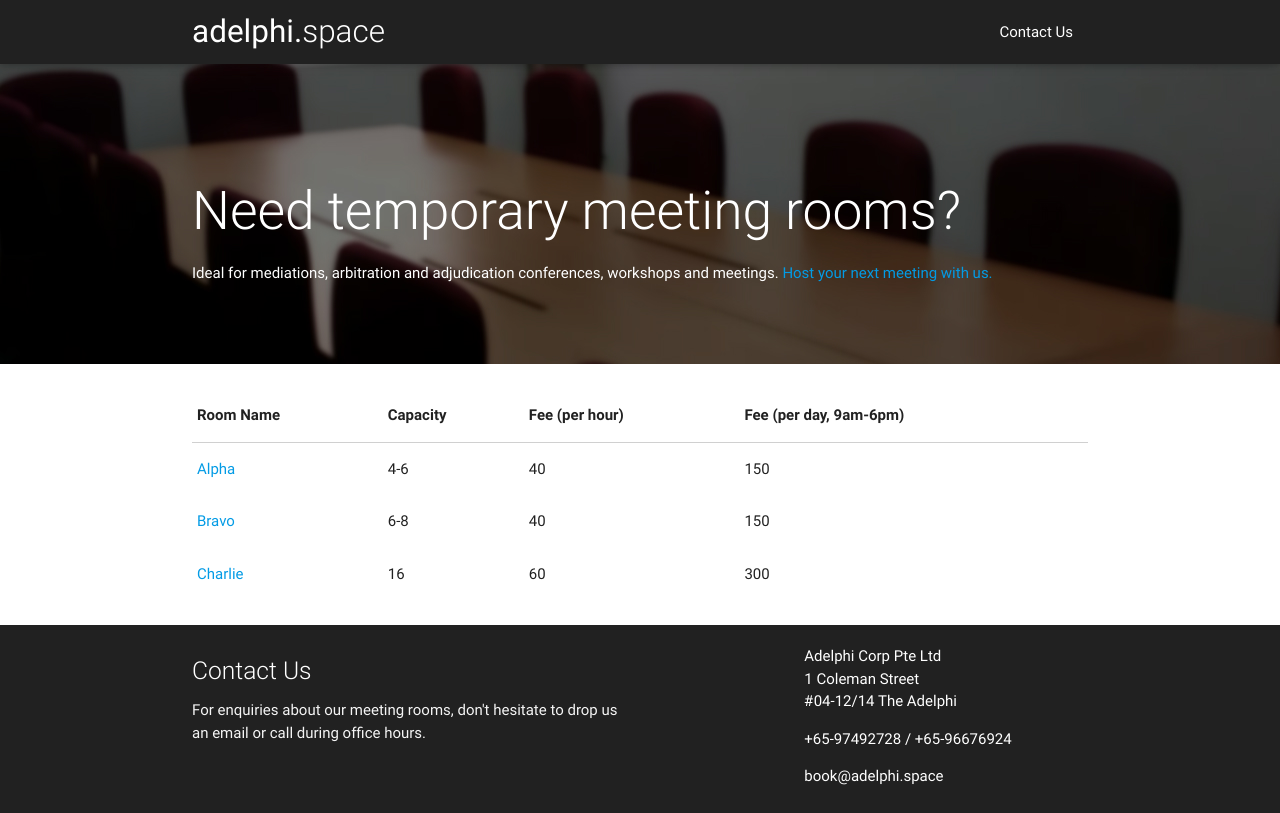
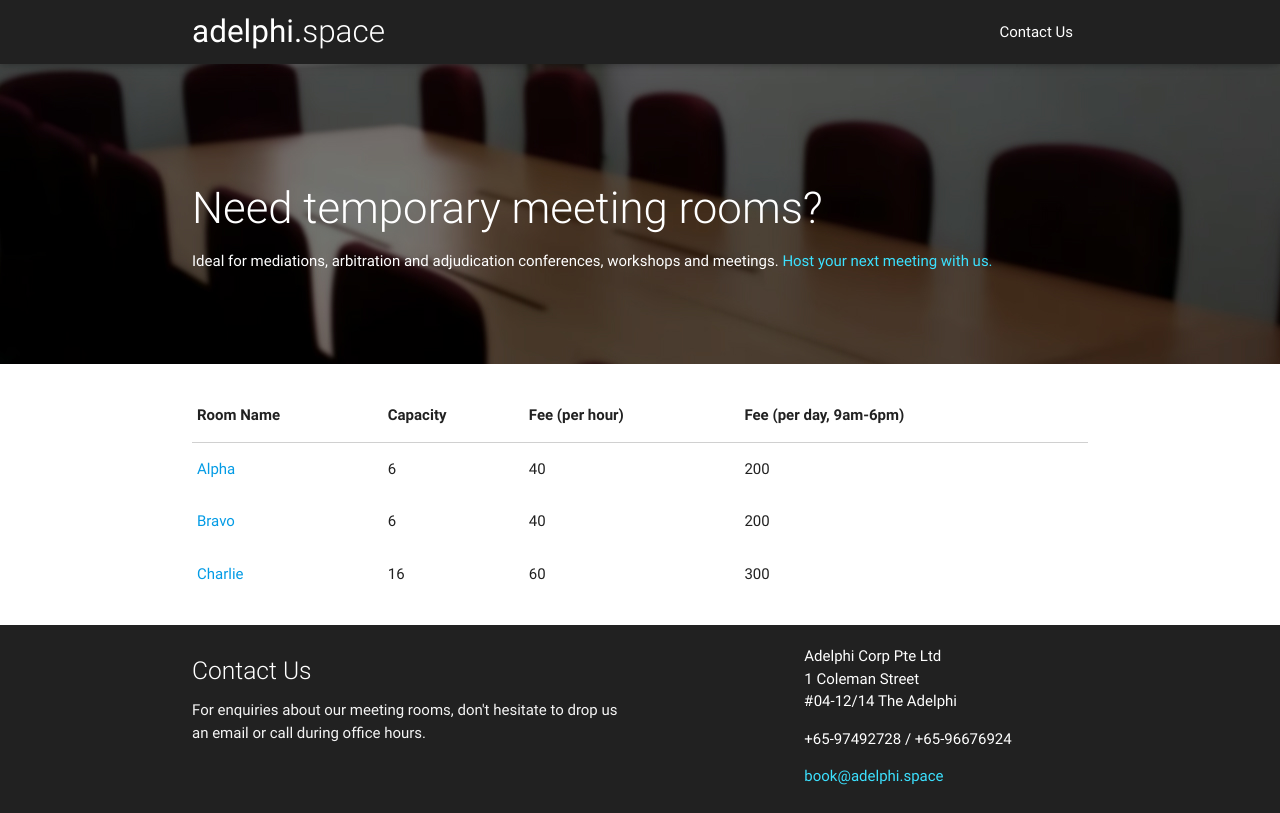
Before and after one commit to ToasterLab/adelphi.space, a plain HTML site: page index.html in a window 1280 px wide. Drawn offline with Linux system fonts and the light colour scheme.

Commit message:
more changes to room details

```diff
--- a/index.html
+++ b/index.html
@@ -2,10 +2,12 @@
 	<html>
 		<head>
 			<title>adelphi.space</title>
-			<link href="http://fonts.googleapis.com/icon?family=Material+Icons" rel="stylesheet">
+			<link href="https://fonts.googleapis.com/icon?family=Material+Icons" rel="stylesheet">
 			<link type="text/css" rel="stylesheet" href="assets/css/materialize.min.css"	media="screen,projection"/>
 			<meta name="viewport" content="width=device-width, initial-scale=1.0"/>
 			<style>
+				a{color:rgb(60,225,299)}
+				a.modal-trigger{color:#039be5;}
 				#details{margin:25px auto 25px auto}
 				span.block p{margin-bottom:0;margin-top:0;}
 				.thin{font-weight:300}
@@ -37,8 +39,8 @@
 			</div>
 			<div class="section" id="about">
 				<div class="row container">
-					<h2 class="header thin white-text">Need temporary meeting rooms?</h2>
-					<p class="white-text">Ideal for mediations, arbitration and adjudication conferences, workshops and meetings. <a href="mailto:mailto:book@adelphi.space">Host your next meeting with us.</a></p>
+					<h3 class="header thin white-text">Need temporary meeting rooms?</h3>
+					<p class="white-text">Ideal for mediations, arbitration and adjudication conferences, workshops and meetings. <a href="mailto:book@adelphi.space">Host your next meeting with us.</a></p>
 				</div>
 			</div>
 			<div class="container" id="details">
@@ -54,15 +56,15 @@
 					<tbody>
 						<tr>
 							<td><a class="modal-trigger" href="#alpha">Alpha</a></td>
-							<td>4-6</td>
+							<td>6</td>
 							<td>40</td>
-							<td>150</td>
+							<td>200</td>
 						</tr>
 						<tr>
 							<td><a class="modal-trigger" href="#bravo">Bravo</a></td>
-							<td>6-8</td>
+							<td>6</td>
 							<td>40</td>
-							<td>150</td>
+							<td>200</td>
 						</tr>
 						<tr>
 							<td><a class="modal-trigger" href="#charlie">Charlie</a></td>
@@ -93,7 +95,7 @@
 								<a class="white-text" href="tel:+65-97492728">+65-97492728</a> /
 								<a class="white-text" href="tel:+65-96676924">+65-96676924</a>
 							</p>
-							<a href="mailto:book@adelphi.space" class="white-text">book@adelphi.space</a>
+							<a href="mailto:book@adelphi.space">book@adelphi.space</a>
 						</div>
 					</div>
 				</div>
```
